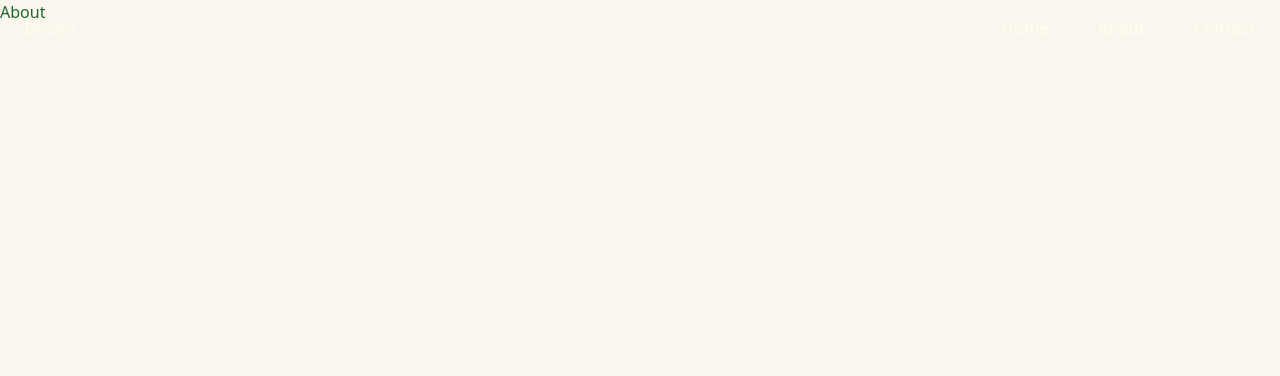
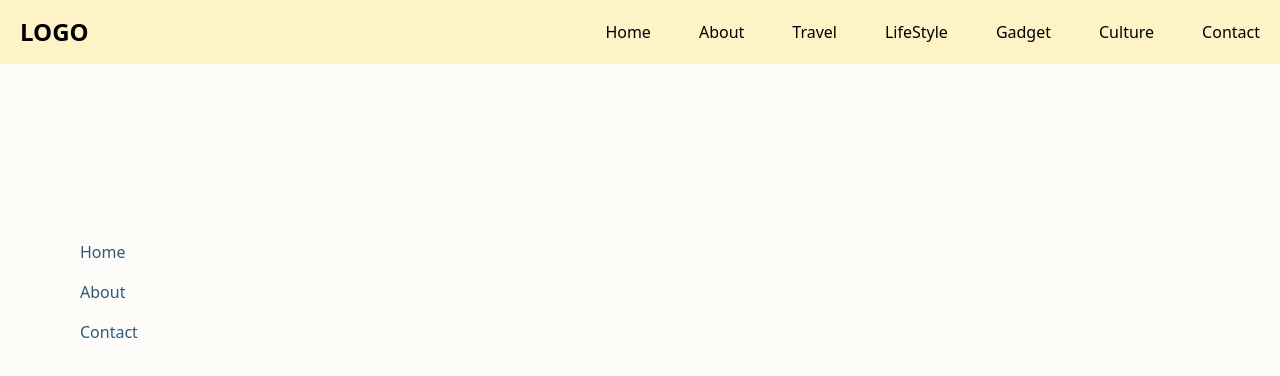
Before and after one commit to maisa0804/my_life_blog, a Next.js app: page /about in a window 1280 px wide. Shown: the top 376 px of the page. Built offline with nearby package versions, Linux system fonts and the light colour scheme.

Commit message:
Color Schema 修正

```diff
--- a/src/app/components/Header.tsx
+++ b/src/app/components/Header.tsx
@@ -2,19 +2,17 @@ import Link from "next/link";
 
 export default function Header() {
   return (
-    <header>
-      <div className="fixed top-0 left-0 right-0 z-50 w-full px-6 py-4 text-amber-50 font-bold">
-        <div className="flex justify-between items-center">
-          <div className="flex items-center gap-6">
-            Image
-          </div>
-          <div className="flex items-center gap-12">
-            <Link href="/">Home</Link>
-            <Link href="/about">About</Link>
-            <Link href="/contact">Contact</Link>
-          </div>
-        </div>
-      </div>
+    <header className="fixed bg-amber-100 w-full px-5 py-4 @md:px-6 flex justify-between items-center">
+      <div className="text-2xl font-bold">LOGO</div>
+      <nav className="flex items-center gap-12">
+        <Link href="/">Home</Link>
+        <Link href="/about">About</Link>
+        <Link href="/about">Travel</Link>
+        <Link href="/contact">LifeStyle</Link>
+        <Link href="/contact">Gadget</Link>
+        <Link href="/contact">Culture</Link>
+        <Link href="/contact">Contact</Link>
+      </nav>
     </header>
   );
 }
--- /dev/null
+++ b/src/app/components/SideBar.tsx
@@ -0,0 +1,21 @@
+import Link from "next/link";
+
+export default function SideBar() {
+  return (
+    <div className=" fixed pt-28 w-full md:pr-9 md:pl-20 md:max-w-80">
+      <div>
+        <h1 className=" text-2xl font-bold text-primary-warm-white">
+          MY JOURNEY
+        </h1>
+        <p className="text-primary-warm-white">
+          Lorem ipsum dolor sit amet consectetur adipisicing elit. Quisquam, quos.
+        </p>
+      </div>
+      <div className="flex gap-4 border-t-2 md:flex-col md:border-t-0">
+        <Link href="/" className="text-primary-blue">Home</Link>
+        <Link href="/about" className="text-primary-blue">About</Link>
+        <Link href="/contact" className="text-primary-blue">Contact</Link>
+      </div>
+    </div>
+  );
+}
--- a/src/app/layout.tsx
+++ b/src/app/layout.tsx
@@ -1,6 +1,7 @@
 import type { Metadata } from "next";
 import { Playfair_Display, Cabin, Inter } from "next/font/google";
 import Header from "@/app/components/Header";
+import SideBar from "@/app/components/SideBar";
 import "./styles/globals.css";
 
 const playfair = Playfair_Display({
@@ -40,8 +41,12 @@ export default function RootLayout({
   children: React.ReactNode;
 }>) {
   return (
-    <html lang="en" className={`${playfair.variable} ${cabin.variable} ${inter.variable}`}>
-      <body className="antialiased">
+    <html
+      lang="en"
+      className={`${playfair.variable} ${cabin.variable} ${inter.variable}`}
+    >
+      <body className="antialiase bg-[var(--color-primary-warm-white)]">
+        <SideBar />
         <Header />
         {children}
       </body>
--- a/src/app/page.tsx
+++ b/src/app/page.tsx
@@ -1,17 +1,9 @@
-import Image from "next/image";
+
 
 export default async function Home() {
   return (
-    <div className="font-open-sans">
-      <div className=" hero">
-        <Image src="/image.JPG" alt="Hero" width={1000} height={1000} className="w-screen h-screen object-cover object-center" />
-      </div>
-      <div className="container mx-auto px-6 py-4">
-        About Me
-      </div>
-      <div className="container mx-auto px-6 py-4">
-        My Work
-      </div>
+    <div className="">
+
     </div>
   );
 }
--- a/src/app/styles/globals.css
+++ b/src/app/styles/globals.css
@@ -1,12 +1,7 @@
 @plugin "@tailwindcss/typography";
+
 @import "tailwindcss";
-
-body {
-  font-family: 'Montserrat', var(--font-geist-sans), var(--font-geist-mono), sans-serif;
-  background-color: #F9F6EE;
-  color: #23652E;
-}
-
-.font-open-sans {
-  font-family: var(--font-open-sans), 'Open Sans', sans-serif;
-}
+@import "./theme/colors.css";
+@import "./theme/font.css";
+@import "./theme/breakpoints.css";
+@import "./theme/radius.css";
--- a/src/app/styles/theme/breakpoints.css
+++ b/src/app/styles/theme/breakpoints.css
@@ -1,4 +1,6 @@
-:root {
+@import "tailwindcss";
+
+@theme {
   --breakpoint-xs: 480px;
   --breakpoint-sm: 640px;
   --breakpoint-md: 768px;
--- a/src/app/styles/theme/colors.css
+++ b/src/app/styles/theme/colors.css
@@ -1,4 +1,6 @@
-:root {
+@import "tailwindcss";
+
+@theme {
 
   /*////////////////////
   // Primary Colors
--- a/src/app/styles/theme/font.css
+++ b/src/app/styles/theme/font.css
@@ -1,4 +1,6 @@
-:root {
+@import "tailwindcss";
+
+@theme {
   /*////////////////////
   // Typography Scale
   ////////////////////*/
--- a/src/app/styles/theme/radius.css
+++ b/src/app/styles/theme/radius.css
@@ -1,4 +1,6 @@
-:root {
+@import "tailwindcss";
+
+@theme {
   --border-radius-sm: 0.125rem;
   --border-radius-DEFAULT: 0.25rem;
   --border-radius-md: 0.375rem;
```
